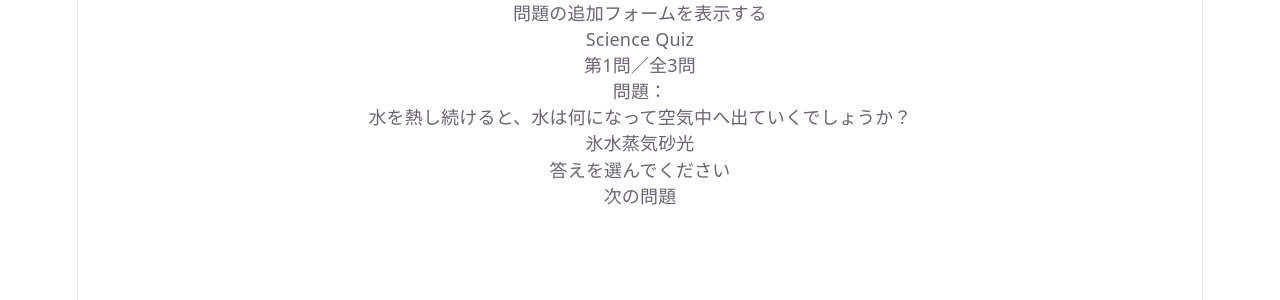
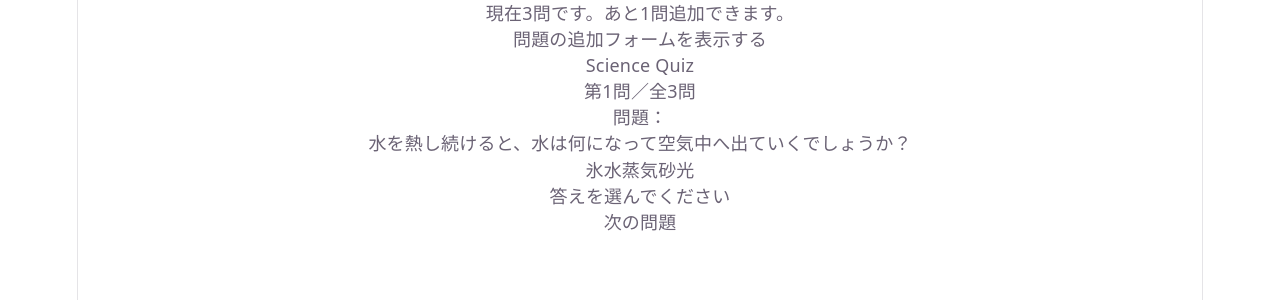
Before and after one commit to MurakiXi/pg-training, a React (Vite) app in the folder react-quiz/: page / in a window 1280 px wide. Shown: the top 300 px of the page. Built offline with nearby package versions, Linux system fonts and the light colour scheme.

Commit message:
feat: sync question limit with quiz header

```diff
--- a/react-quiz/src/App.tsx
+++ b/react-quiz/src/App.tsx
@@ -55,6 +55,10 @@ function App() {
   const [isAddFormVisible, setIsAddFormVisible] =
     useState<boolean>(false)
 
+  const questionLimit = 4
+
+  const remainingQuestionCount = questionLimit - questions.length
+
   function handleSelectAnswer(choice: string) {
     setSelectedAnswer(choice)
     if (choice === currentQuestion.correctAnswer) {
@@ -100,6 +104,8 @@ function App() {
       <QuizHeader title="Science Quiz"
         isAddFormVisible={isAddFormVisible}
         onToggleAddForm={handleToggleAddForm}
+        questionsLength={questions.length}
+        remainingQuestionCount={remainingQuestionCount}
       />
       <main>
         {isQuizFinished
@@ -129,6 +135,7 @@ function App() {
                 <QuestionForm
                   questionsLength={questions.length}
                   onAddQuestion={handleAddQuestion}
+                  questionLimit={questionLimit}
                 />
               </div>
           </>
--- a/react-quiz/src/components/QuestionForm.tsx
+++ b/react-quiz/src/components/QuestionForm.tsx
@@ -4,10 +4,11 @@ import { useState } from 'react'
 type QuestionFormProps = {
   onAddQuestion:
   (newQuestion: Question) => void;
-  questionsLength:number
+  questionsLength: number
+  questionLimit:number
 }
 
-export default function QuestionForm({ onAddQuestion,questionsLength }: QuestionFormProps) {
+export default function QuestionForm({ onAddQuestion,questionsLength, questionLimit }: QuestionFormProps) {
   const [inputStatement, setInputStatement] =
     useState<string>("")
 
@@ -90,8 +91,6 @@ export default function QuestionForm({ onAddQuestion,questionsLength }: Question
     setInputCorrectAnswer("")
     setInputReasonText("")
   }
-
-  const questionLimit = 10
 
   const isQuestionLimitReached = questionsLength >= questionLimit ;
 
--- a/react-quiz/src/components/QuizHeader.tsx
+++ b/react-quiz/src/components/QuizHeader.tsx
@@ -2,17 +2,25 @@ type QuizHeaderProps = {
     title: string
     onToggleAddForm: () => void
     isAddFormVisible: boolean
+    remainingQuestionCount: number
+    questionsLength: number
 }
 
-export default function QuizHeader({title, onToggleAddForm, isAddFormVisible }: QuizHeaderProps) {
+export default function QuizHeader({title, onToggleAddForm, isAddFormVisible, remainingQuestionCount, questionsLength}: QuizHeaderProps) {
     return (
         <header>
+            {remainingQuestionCount <= 0
+                ? <p>現在{questionsLength}問です。これ以上は問題を追加できません。</p>
+                : <p>現在{questionsLength}問です。あと{remainingQuestionCount}問追加できます。</p>
+            }
+
             <button
+                disabled={!isAddFormVisible && remainingQuestionCount === 0}
                 onClick={onToggleAddForm}>
                 {isAddFormVisible
                     ? "問題の追加フォームを隠す"
                     : "問題の追加フォームを表示する"
-            }
+                }
                 </button>
             <div className="header__logo">{title}</div>
         </header>
```
Also changed, not shown: 1 other file (tests, documents, lock files or other folders).
